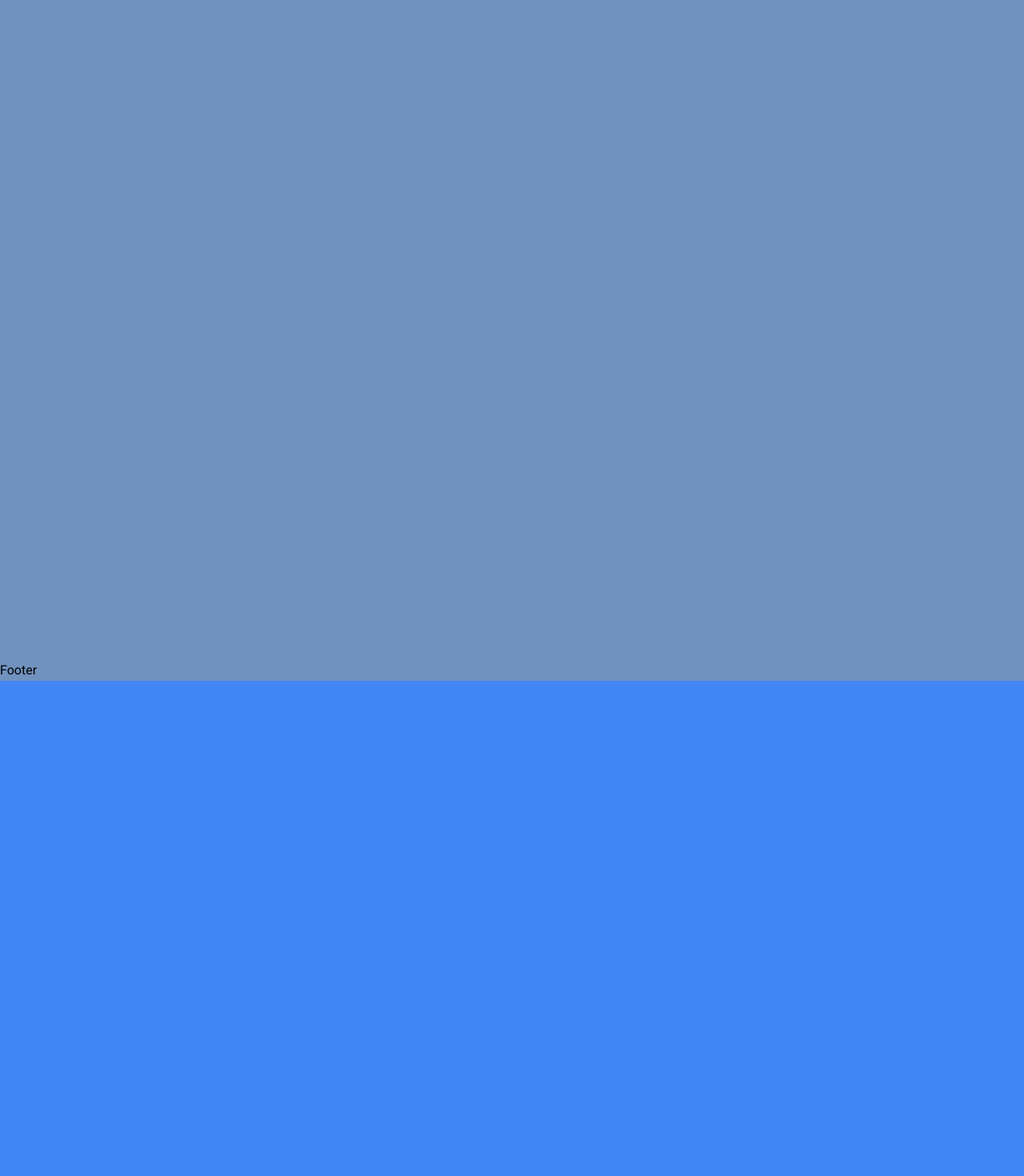
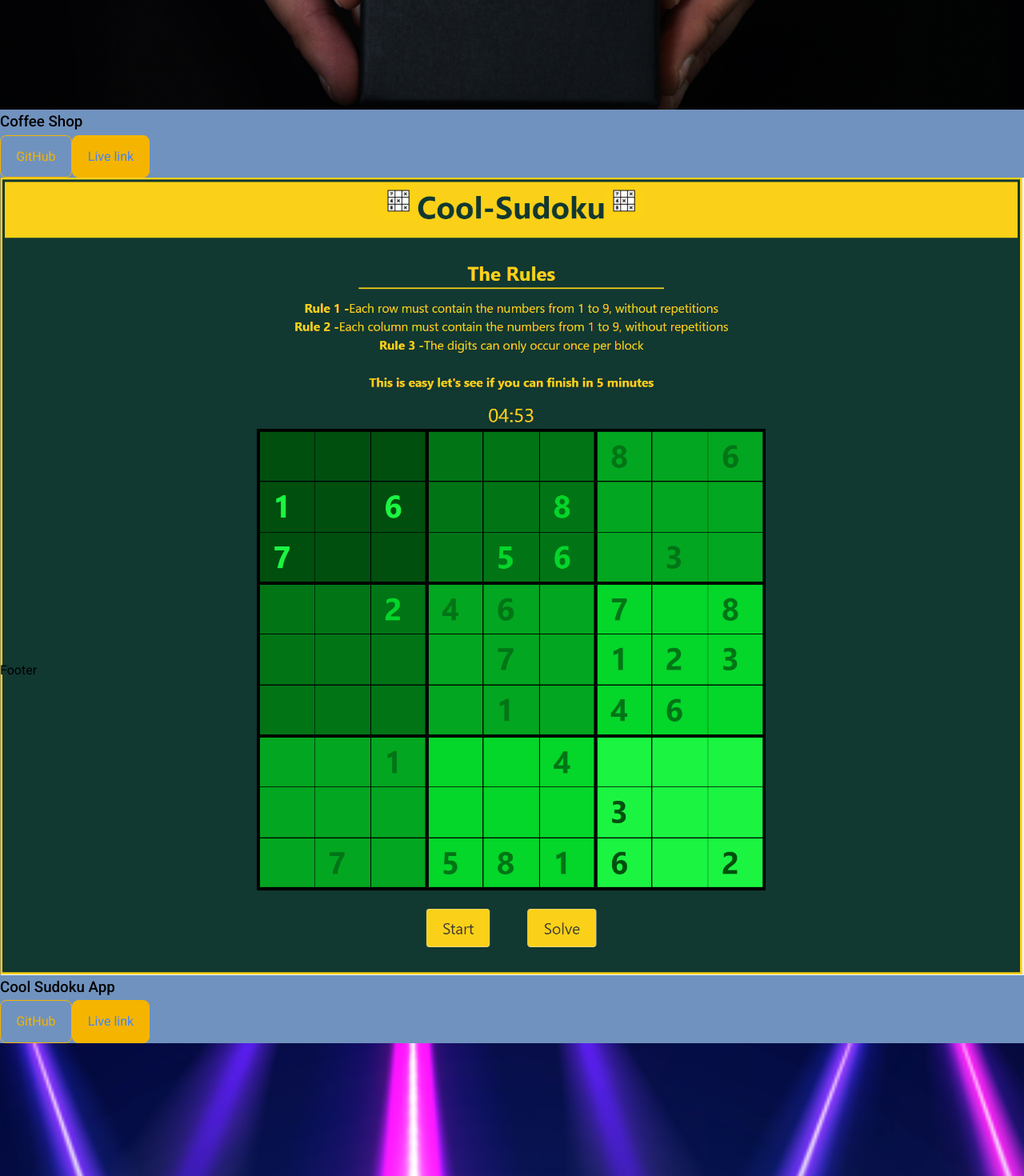
Before and after one commit to kevin-foreman/Personal-React-Portfolio, a React (Create React App) app: page / in a window 1280 px wide. Shown: the part 2760-4230 px from the top of the page at 80% size. Before the commit the page ends 3611 px from the top, so only its background shows below. Built offline with nearby package versions, Linux system fonts and the light colour scheme.

Commit message:
Added portfolio elements with pictures and links

```diff
--- a/src/components/portfolio/Portfolio.jsx
+++ b/src/components/portfolio/Portfolio.jsx
@@ -1,5 +1,11 @@
 import React from 'react'
 import './portfolio.css'
+import COFFEE from '../../assets/world-coffee-shop.png'
+import SUDOKU from '../../assets/cool-sudoku-screenshot.png'
+import TECH from '../../assets/work-img-01.png'
+import BUDGET from '../../assets/budget-tracker.png'
+import README from '../../assets/readme-generator.png'
+import MORETOCOME from '../../assets/kevin-equation-meme.png'
 
 const Portfolio = () => {
   return (
@@ -7,15 +13,73 @@ const Portfolio = () => {
       <h5>My projects</h5>
 
       <div className="container portfolio__container">
+
         <article className='portfolio__item'>
           <div className="portfolio__item-image">
-            <h3>Project Title</h3>
+            <img src={COFFEE} alt="Coffe shop" />
+            <h3>Coffee Shop</h3>
             <a href="https://github.com/kevin-foreman/Coffee-Shop-" className='btn' target="_blank" rel="noreferrer">GitHub</a>
             <a href="https://coffee-from-the-world.herokuapp.com/" className='btn btn-primary' target="_blank" rel="noreferrer">Live link</a>
 
           </div>
 
         </article>
+
+        <article className='portfolio__item'>
+          <div className="portfolio__item-image">
+            <img src={SUDOKU} alt="Sudoku game" />
+            <h3>Cool Sudoku App</h3>
+            <a href="https://github.com/kevin-foreman/cool-sudoku" className='btn' target="_blank" rel="noreferrer">GitHub</a>
+            <a href="https://kevin-foreman.github.io/cool-sudoku/" className='btn btn-primary' target="_blank" rel="noreferrer">Live link</a>
+
+          </div>
+
+        </article>
+
+        <article className='portfolio__item'>
+          <div className="portfolio__item-image">
+            <img src={TECH} alt="Coffe shop" />
+            <h3>Master Flex Tech</h3>
+            <a href="https://github.com/kevin-foreman/MasterFlex-Tech" className='btn' target="_blank" rel="noreferrer">GitHub</a>
+            <a href="https://masterflex.tech/" className='btn btn-primary' target="_blank" rel="noreferrer">Live link</a>
+
+          </div>
+
+        </article>
+
+        <article className='portfolio__item'>
+          <div className="portfolio__item-image">
+            <img src={BUDGET} alt="Coffe shop" />
+            <h3>Budget tracker</h3>
+            <a href="https://github.com/kevin-foreman/progressive-budget-tracker" className='btn' target="_blank" rel="noreferrer">GitHub</a>
+            <a href="https://advanced-pwa-budget-tracking.herokuapp.com/" className='btn btn-primary' target="_blank" rel="noreferrer">Live link</a>
+
+          </div>
+
+        </article>
+
+        <article className='portfolio__item'>
+          <div className="portfolio__item-image">
+            <img src={README} alt="Coffe shop" />
+            <h3>Readme generator</h3>
+            <a href="https://github.com/kevin-foreman/README-Generator" className='btn' target="_blank" rel="noreferrer">GitHub</a>
+            <a href="https://drive.google.com/file/d/16RsiCHavyyjKZF0O3JKCBwgSCcX0-tbO/view" className='btn btn-primary' target="_blank" rel="noreferrer">Live demo</a>
+
+          </div>
+
+        </article>
+
+        <article className='portfolio__item'>
+          <div className="portfolio__item-image">
+            <img src={MORETOCOME} alt="Coffe shop" />
+            <h3>More to come...</h3>
+            <a href="https://github.com/kevin-foreman" className='btn' target="_blank" rel="noreferrer">GitHub</a>
+            <a href="https://github.com/kevin-foreman" className='btn btn-primary' target="_blank" rel="noreferrer">Live link</a>
+
+          </div>
+
+        </article>
+
       </div>
     </section>
   )
```
